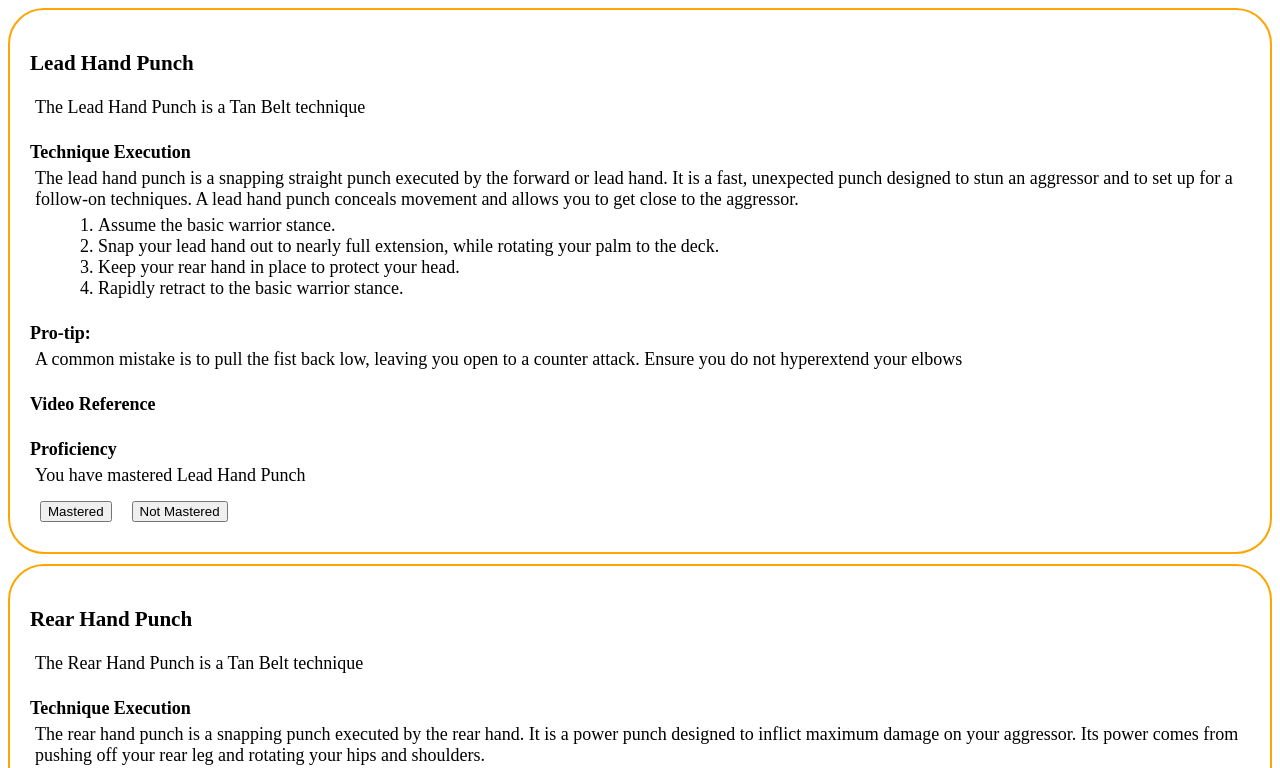
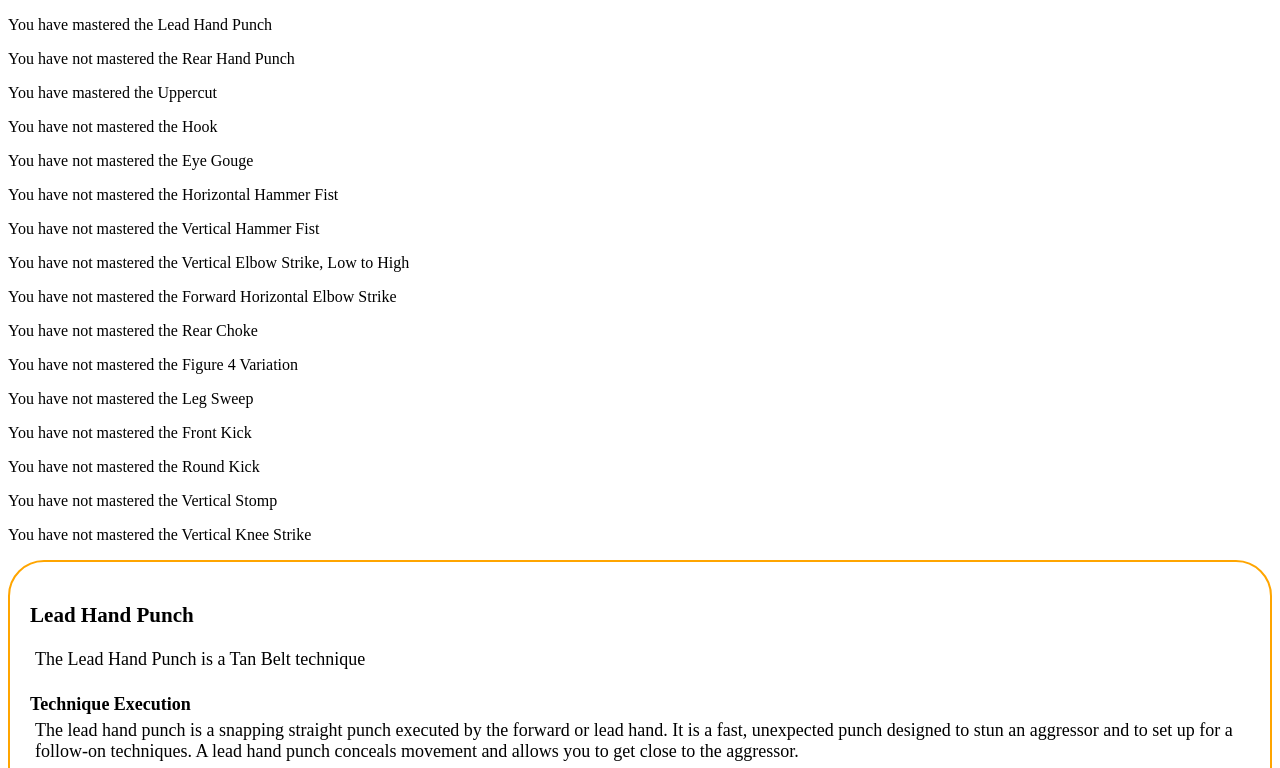
Before and after one commit to rc-devs/mcninja, an Angular app in the folder mcninja/: page / in a window 1280 px wide. Shown: the top 768 px of the page. Built offline with nearby package versions, Linux system fonts and the light colour scheme.

Commit message:
display short list of mastered/unmastered in main app

```diff
--- a/mcninja/src/app/app.component.html
+++ b/mcninja/src/app/app.component.html
@@ -1 +1,4 @@
+
+
+<app-mastered></app-mastered>
 <app-display-techniques></app-display-techniques>
--- a/mcninja/src/app/app.component.ts
+++ b/mcninja/src/app/app.component.ts
@@ -1,9 +1,10 @@
 import { Component } from '@angular/core';
 import { DisplayTechniquesComponent } from './display-techniques/display-techniques.component';
+import { MasteredComponent } from './display-techniques/mastered/mastered.component';
 
 @Component({
   selector: 'app-root',
-  imports: [DisplayTechniquesComponent],
+  imports: [DisplayTechniquesComponent, MasteredComponent],
   templateUrl: './app.component.html',
   styleUrl: './app.component.css'
 })
--- a/mcninja/src/app/display-techniques/display-techniques.component.ts
+++ b/mcninja/src/app/display-techniques/display-techniques.component.ts
@@ -15,21 +15,19 @@ export class DisplayTechniquesComponent {
 
   techniques = this.techniqueService.getTechniques()
 
-  masteredArray = signal<[]>([])
-
   toggleTechnique(id: string){
     //this.techniqueService.update(l => l.filter(t => t.id !== id))
   }
 
 
   addToMastered(techniqueObject:{}){ //trying to push object to master array
-    console.log(this.masteredArray)
+
     console.log(techniqueObject)
     //this.masteredArray.push(techniqueObject)
   }
 
   removeFromMastered(techniqueObject: {}){
-    console.log(this.masteredArray)
+
     console.log(techniqueObject)
   }
 
--- /dev/null
+++ b/mcninja/src/app/display-techniques/mastered/mastered.component.html
@@ -0,0 +1,8 @@
+
+@for (tech of techniques(); track tech.id) {
+  @if (!tech.mastered){
+    <p>You have not mastered the {{tech.title}}</p>
+  } @else {
+    <p>You have mastered the {{tech.title}}</p>
+  }
+}
--- /dev/null
+++ b/mcninja/src/app/display-techniques/mastered/mastered.component.ts
@@ -0,0 +1,13 @@
+import { Component, signal } from '@angular/core';
+import techniquesArray from '../../data/techniques.array';
+import { Technique } from '../../data/techinque.model';
+
+@Component({
+  selector: 'app-mastered',
+  imports: [],
+  templateUrl: './mastered.component.html',
+  styleUrl: './mastered.component.css'
+})
+export class MasteredComponent {
+ techniques = signal<Technique[]>(techniquesArray)
+}
```
Also changed, not shown: mcninja/src/app/display-techniques/mastered/mastered.component.css (added).
